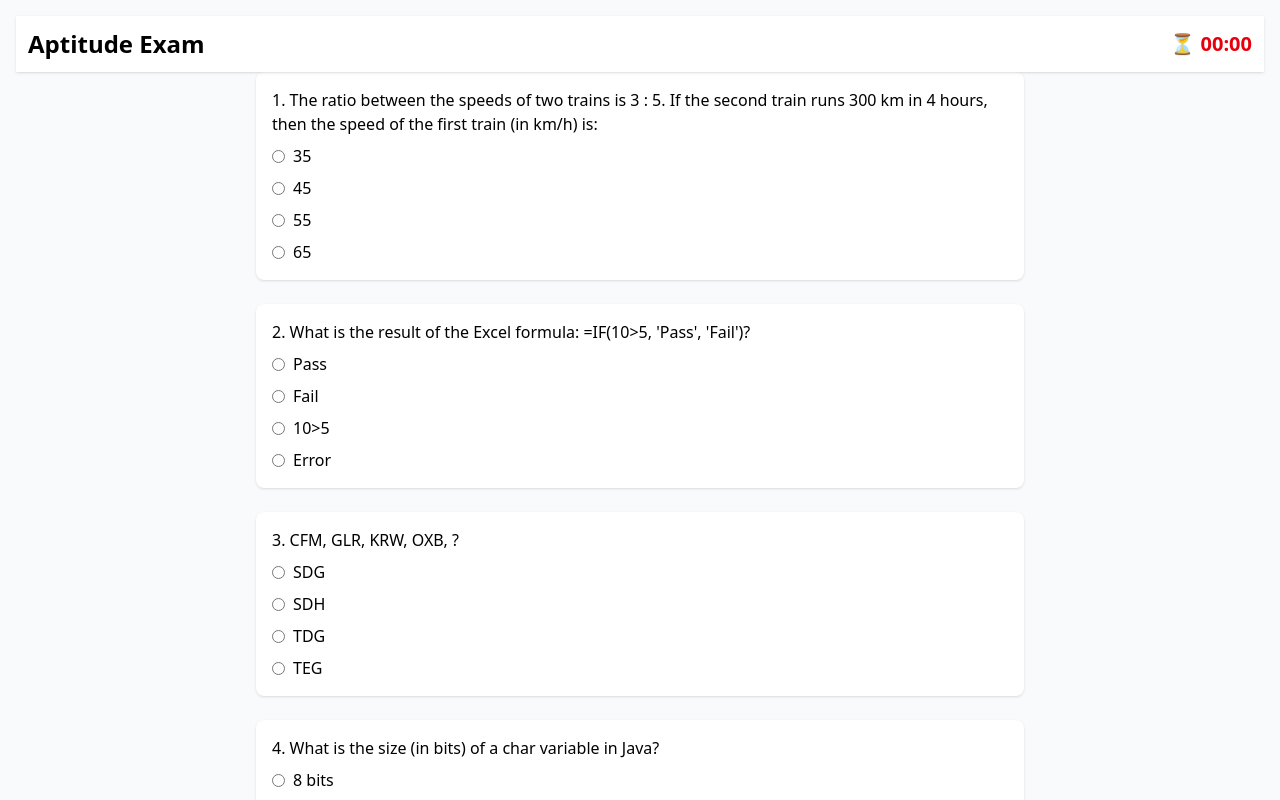
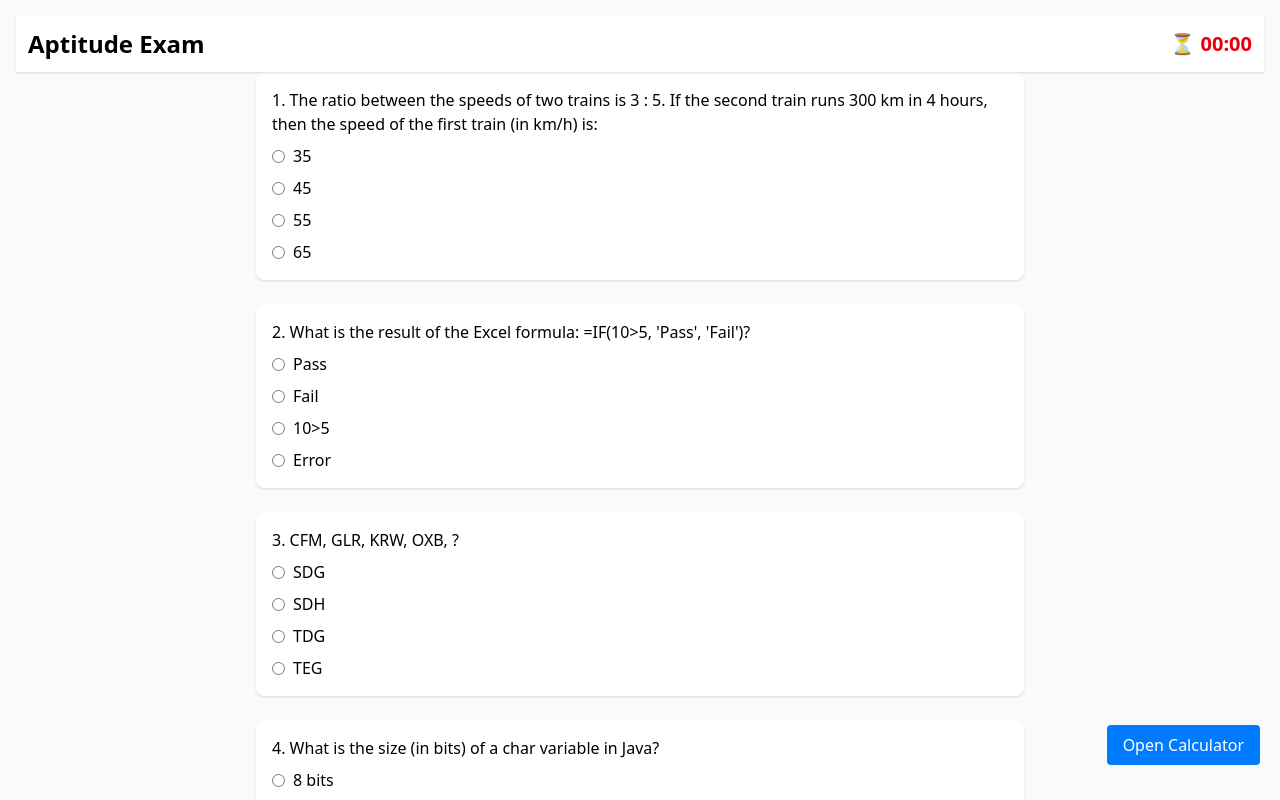
Before and after one commit to Bilal1243/EduApt, a React (Vite) app in the folder frontend/: page /aptitude in a window 1280 px wide. Shown: the top 800 px of the page. Built offline with nearby package versions, Linux system fonts and the light colour scheme.

Commit message:
added basic calculator

```diff
--- a/frontend/src/Screens/AptitudeScreen.jsx
+++ b/frontend/src/Screens/AptitudeScreen.jsx
@@ -4,6 +4,7 @@ import { setFinalMark } from "../slices/userDetailsSlice";
 import { toast } from "react-toastify";
 import { useNavigate } from "react-router-dom";
 import { useAddUserDataMutation } from "../slices/userApiSlice";
+import Calculator from "../components/Calculator";
 
 export const questions = [
   {
@@ -157,6 +158,7 @@ function AptitudeScreen() {
   const [answers, setAnswers] = useState({});
   const [timeLeft, setTimeLeft] = useState(0);
   const [showLoadingPopup, setShowLoadingPopup] = useState(false);
+  const [showCalculator, setShowCalculator] = useState(false);
 
   const navigate = useNavigate();
 
@@ -311,6 +313,52 @@ function AptitudeScreen() {
     };
   }, []);
 
+  const popupStyles = {
+    overlay: {
+      position: "fixed",
+      top: 0,
+      left: 0,
+      width: "100%",
+      height: "100vh",
+      background: "rgba(0, 0, 0, 0.6)",
+      display: "flex",
+      alignItems: "center",
+      justifyContent: "center",
+      padding: "20px",
+      zIndex: 9999,
+    },
+
+    modal: {
+      background: "#ffffff",
+      padding: "20px",
+      borderRadius: "14px",
+      width: "100%",
+      maxWidth: "350px", // 🔥 bigger on desktop
+      transform: "scale(1)",
+      animation: "popupFade 0.25s ease",
+      boxShadow: "0 10px 25px rgba(0,0,0,0.25)",
+      position: "relative",
+    },
+
+    closeBtn: {
+      position: "absolute",
+      top: "8px",
+      right: "8px",
+      background: "#ff3b3b",
+      color: "#fff",
+      border: "none",
+      borderRadius: "50%",
+      width: "25px",
+      height: "25px",
+      cursor: "pointer",
+      fontSize: "13px",
+      fontWeight: "bold",
+      display: "flex",
+      alignItems: "center",
+      justifyContent: "center",
+    },
+  };
+
   return (
     <div className="min-h-screen p-4 bg-gray-50 flex flex-col items-center">
       <div className="w-full sticky top-0 z-50 bg-white shadow p-3 flex justify-between items-center">
@@ -319,6 +367,38 @@ function AptitudeScreen() {
           ⏳ {formatTime(timeLeft)}
         </div>
       </div>
+
+      <div className="flex items-center justify-end w-full fixed bottom-5 right-5">
+        <button
+          onClick={() => setShowCalculator(!showCalculator)}
+          style={{
+            padding: "8px 16px",
+            background: "#007bff",
+            color: "white",
+            border: "none",
+            borderRadius: "4px",
+            cursor: "pointer",
+            marginBottom: "15px",
+          }}
+        >
+          {showCalculator ? "Close Calculator" : "Open Calculator"}
+        </button>
+      </div>
+
+      {showCalculator && (
+        <div style={popupStyles.overlay}>
+          <div style={popupStyles.modal}>
+            <button
+              style={popupStyles.closeBtn}
+              onClick={() => setShowCalculator(false)}
+            >
+              ✖
+            </button>
+
+            <Calculator />
+          </div>
+        </div>
+      )}
 
       <form
         className="w-full max-w-3xl grid gap-6"
--- /dev/null
+++ b/frontend/src/components/Calculator.jsx
@@ -0,0 +1,97 @@
+import React, { useState } from "react";
+
+const Calculator = () => {
+  const [value, setValue] = useState("");
+
+  const handleClick = (input) => {
+    setValue(prev => prev + input);
+  };
+
+  const handleClear = () => {
+    setValue("");
+  };
+
+  const handleEqual = () => {
+    try {
+      // eslint-disable-next-line no-eval
+      const result = eval(value);
+      setValue(result.toString());
+    } catch (error) {
+      setValue("Error");
+    }
+  };
+
+  return (
+    <div style={styles.container}>
+      <input
+        type="text"
+        value={value}
+        readOnly
+        style={styles.display}
+      />
+
+      <div style={styles.grid}>
+        {["7","8","9","/",
+          "4","5","6","*",
+          "1","2","3","-",
+          "0",".","C","+"].map((btn) => (
+          <button
+            key={btn}
+            style={styles.button}
+            onClick={() => (btn === "C" ? handleClear() : handleClick(btn))}
+          >
+            {btn}
+          </button>
+        ))}
+      </div>
+
+      <button style={styles.equalButton} onClick={handleEqual}>=</button>
+    </div>
+  );
+};
+
+const styles = {
+  container: {
+    width: "100%",
+    padding: "20px",
+    background: "#ffffff",
+    borderRadius: "10px",
+    boxShadow: "0px 0px 10px rgba(0,0,0,0.2)",
+  },
+  display: {
+    width: "100%",
+    height: "45px",
+    marginBottom: "12px",
+    padding: "5px 10px",
+    fontSize: "20px",
+    textAlign: "right",
+    border: "1px solid #ccc",
+    borderRadius: "4px",
+  },
+  grid: {
+    display: "grid",
+    gridTemplateColumns: "repeat(4, 1fr)",
+    gap: "10px",
+  },
+  button: {
+    padding: "12px",
+    background: "#f5f5f5",
+    border: "1px solid #ccc",
+    borderRadius: "6px",
+    fontSize: "18px",
+    cursor: "pointer",
+  },
+  equalButton: {
+    width: "100%",
+    marginTop: "15px",
+    padding: "12px",
+    background: "#28a745",
+    color: "white",
+    border: "none",
+    borderRadius: "6px",
+    fontSize: "20px",
+    cursor: "pointer",
+  },
+};
+
+export default Calculator;
--- a/frontend/src/index.css
+++ b/frontend/src/index.css
@@ -1 +1,13 @@
 @import "tailwindcss";
+
+
+@keyframes popupFade {
+  from {
+    opacity: 0;
+    transform: scale(0.8);
+  }
+  to {
+    opacity: 1;
+    transform: scale(1);
+  }
+}
--- a/frontend/src/slices/apiSlice.js
+++ b/frontend/src/slices/apiSlice.js
@@ -1,7 +1,7 @@
 import { createApi, fetchBaseQuery } from "@reduxjs/toolkit/query/react";
 
 export const apiSlice = createApi({
-  baseQuery: fetchBaseQuery({ baseUrl: "https://eduapt-server.onrender.com" }),  // http://localhost:3000/  //
+  baseQuery: fetchBaseQuery({ baseUrl: "https://eduapt-server.onrender.com" }),  // http://localhost:3000/  // https://eduapt-server.onrender.com
   tagTypes: [],
   endpoints: () => ({}),
 });
```
